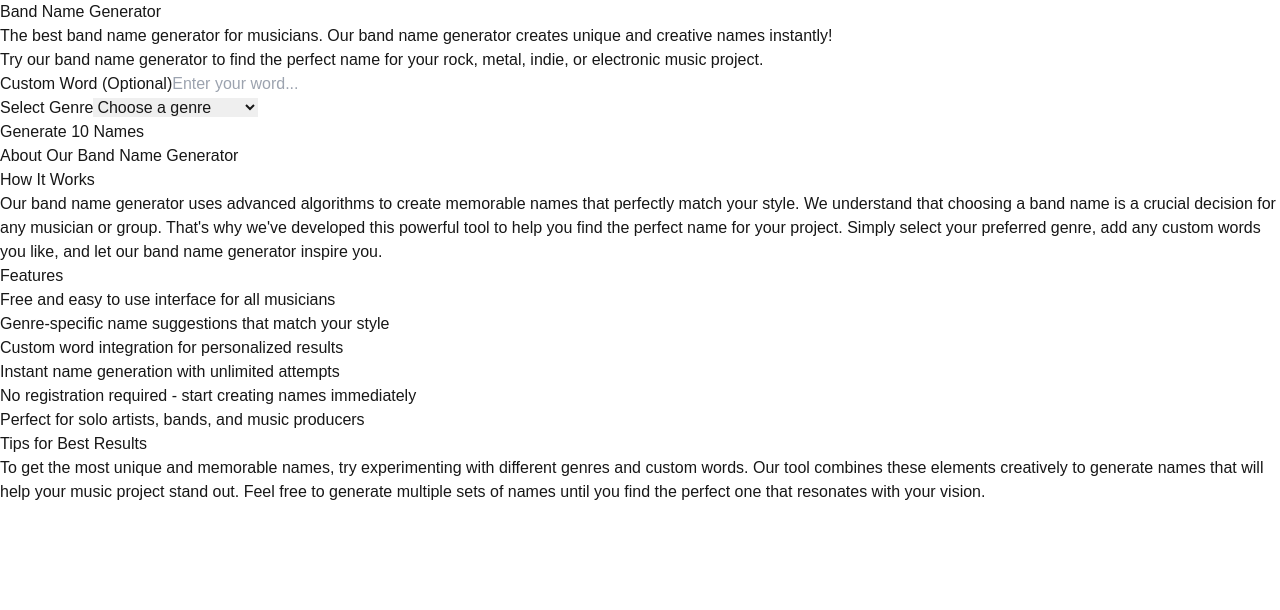
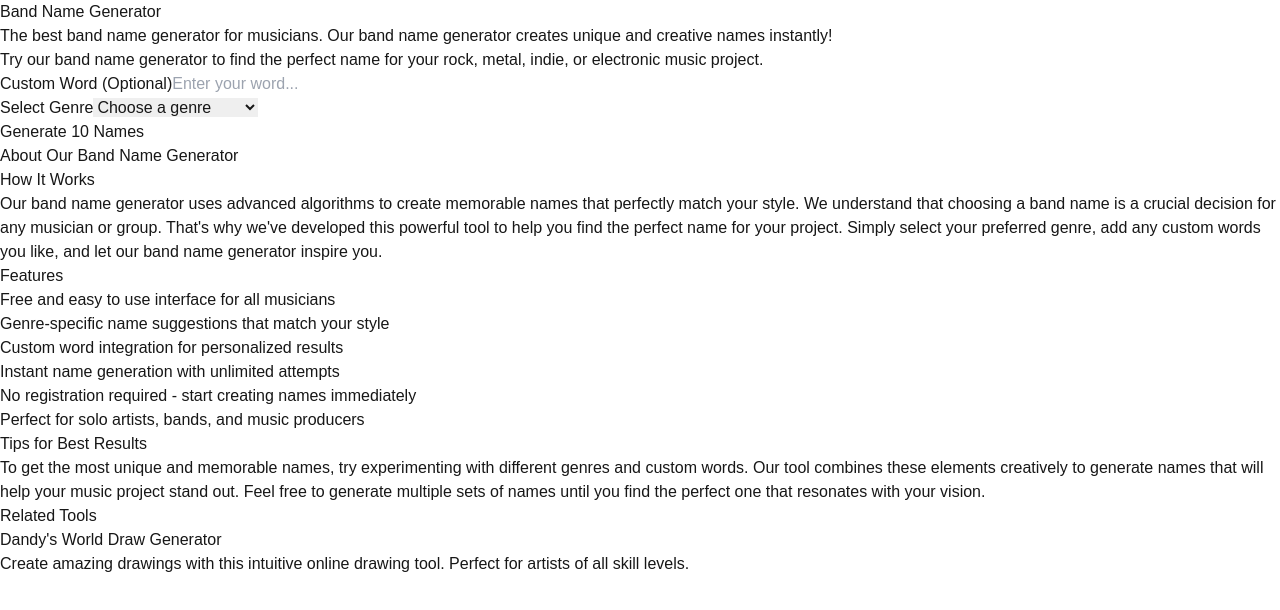
Before and after one commit to nn-niuge/band-name-generator, a Next.js app: page / in a window 1280 px wide. Shown: the top 610 px of the page. Built offline with nearby package versions, Linux system fonts and the light colour scheme.

Commit message:
Update page.tsx

```diff
--- a/src/app/page.tsx
+++ b/src/app/page.tsx
@@ -280,6 +280,28 @@ export default function Home() {
             </div>
           </div>
         </div>
+
+        <div className="mt-12 w-full max-w-4xl bg-white rounded-2xl shadow-lg p-6 mx-4">
+          <h2 className="text-2xl sm:text-3xl font-bold mb-6 text-center text-blue-600">
+            Related Tools
+          </h2>
+
+          <div className="grid gap-4 grid-cols-1 sm:grid-cols-2">
+            <a
+              href="http://dandysworlddrawgenerator.top"
+              target="_blank"
+              rel="noopener noreferrer"
+              className="p-4 border border-gray-200 rounded-xl hover:shadow-md transition-shadow"
+            >
+              <h3 className="text-lg font-semibold mb-2">Dandy's World Draw Generator</h3>
+              <p className="text-sm text-gray-600">
+                Create amazing drawings with this intuitive online drawing tool. Perfect for artists of all skill levels.
+              </p>
+            </a>
+
+            {/* 可以继续添加更多相关工具链接 */}
+          </div>
+        </div>
       </div>
 
       {error && (
```
